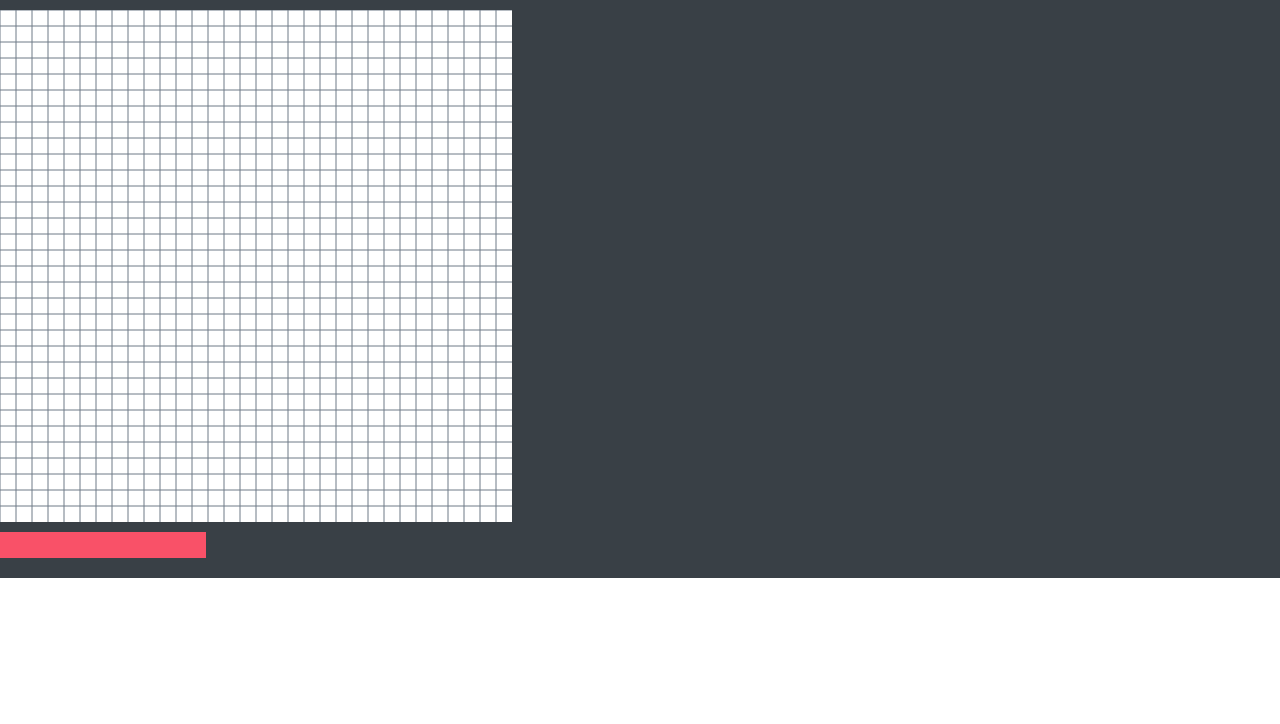
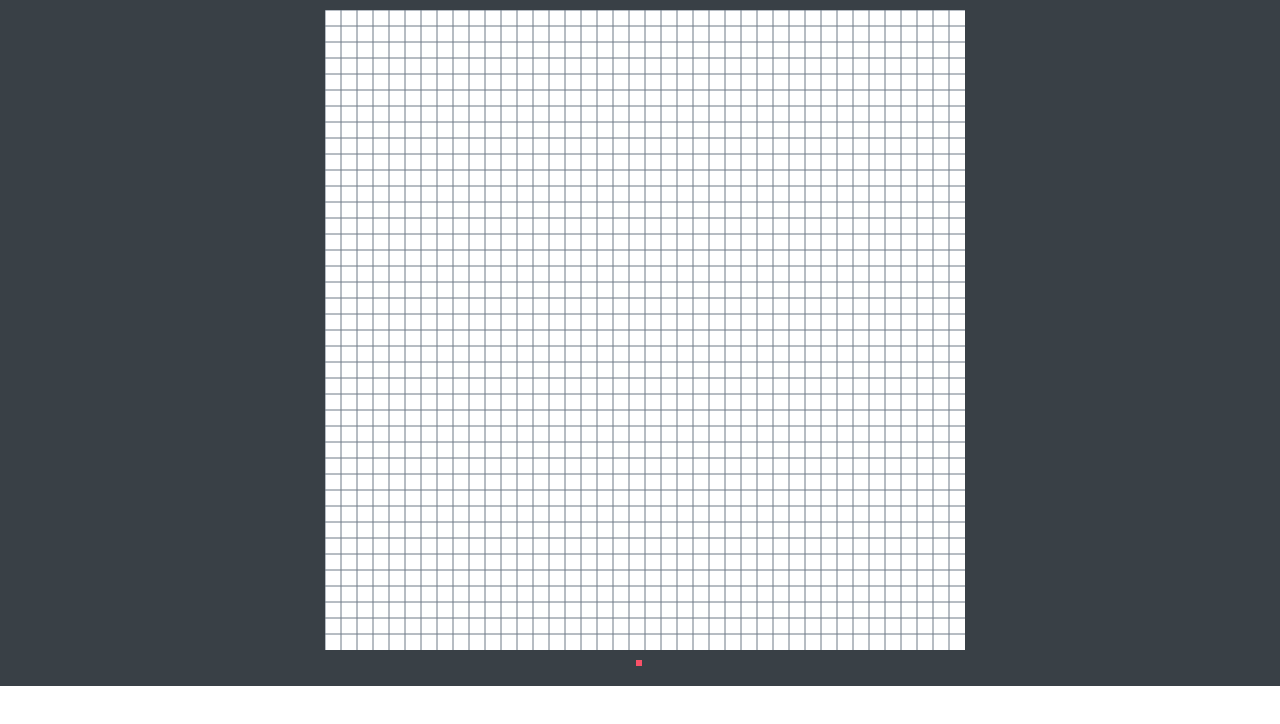
Before and after one commit to zzggbb/cubejs, a plain HTML site: page index.html in a window 1280 px wide. Drawn offline with nearby package versions, Linux system fonts and the light colour scheme.

Commit message:
more fluid design, handles resizing with flex layout

```diff
--- /dev/null
+++ b/cube.css
@@ -0,0 +1,41 @@
+* {
+    font-family: Futura, "Trebuchet MS", Arial, sans-serif;
+    font-size: 14px;
+}
+html, body {
+    width:100%;
+    height:100%;
+    margin:0px;
+}
+#content {
+    padding: 10 0 10 10px;
+    background-color:394046;
+}
+
+#control {
+    color:#ffffff;
+    padding:10 0 10 0px;
+    background-color: #394046;
+}
+#control, #canvas-wrap {
+    display: flex;
+    -webkit-box-direction: normal;
+    -webkit-box-orient: horizontal;
+    flex-direction: row;
+    flex-wrap: wrap;
+    justify-content: center;
+    -webkit-box-align: center;
+    align-items: center;
+}
+#control > div {
+    padding: 3px;
+}
+
+#pos {
+    background-color: #f95168;
+    text-align: center;
+}
+#colors {
+}
+#console {
+}
--- a/cube.js
+++ b/cube.js
@@ -1,7 +1,7 @@
 $(document).ready(function () {
     cfg = {
-        "width" : 512,
-        "height" : 512,
+        "width" : 640,
+        "height" : 640,
         "grid_bg": "#ffffff",
         "grid_fg": "#6e7b87",
         "grid_geo" : 16
--- a/index.html
+++ b/index.html
@@ -1,11 +1,13 @@
 <head>
-    <script src="lib/jquery.min.js"></script>
+    <script src="http://code.jquery.com/jquery-2.1.1.min.js"></script>
     <script src="cube.js"></script>
-    <link href="style.css" rel="stylesheet" type="text/css">
+    <link href="cube.css" rel="stylesheet" type="text/css">
 </head>
 <body>
     <div id="content">
-        <canvas id="canvas"></canvas>
+        <div id="canvas-wrap">
+            <canvas id="canvas"></canvas>
+        </div>
         <div id="control">
             <div id="pos"></div>
             <div id="colors"></div>
--- a/style.css
+++ /dev/null
@@ -1,37 +0,0 @@
-html, body {
-    width:100%;
-    height:90%;
-    margin:0px;
-}
-#content {
-    padding: 10 0 10 0px;
-    background-color:394046;
-}
-
-#control {
-    width:100%;
-    text-align: center;
-    color:#ffffff;
-    padding:10 0 10 0px;
-    background-color: #394046;
-}
-#control > div {
-    height: 20px;
-    padding: 3px;
-}
-
-#pos {
-    background-color: #f95168;
-    float: left;
-    width: 200px;
-    text-align: center;
-}
-#colors {
-    display: inline-block;
-    margin: 0 auto;
-    width: 100px;
-}
-#console {
-    float:right;
-    width:100px
-}
```
